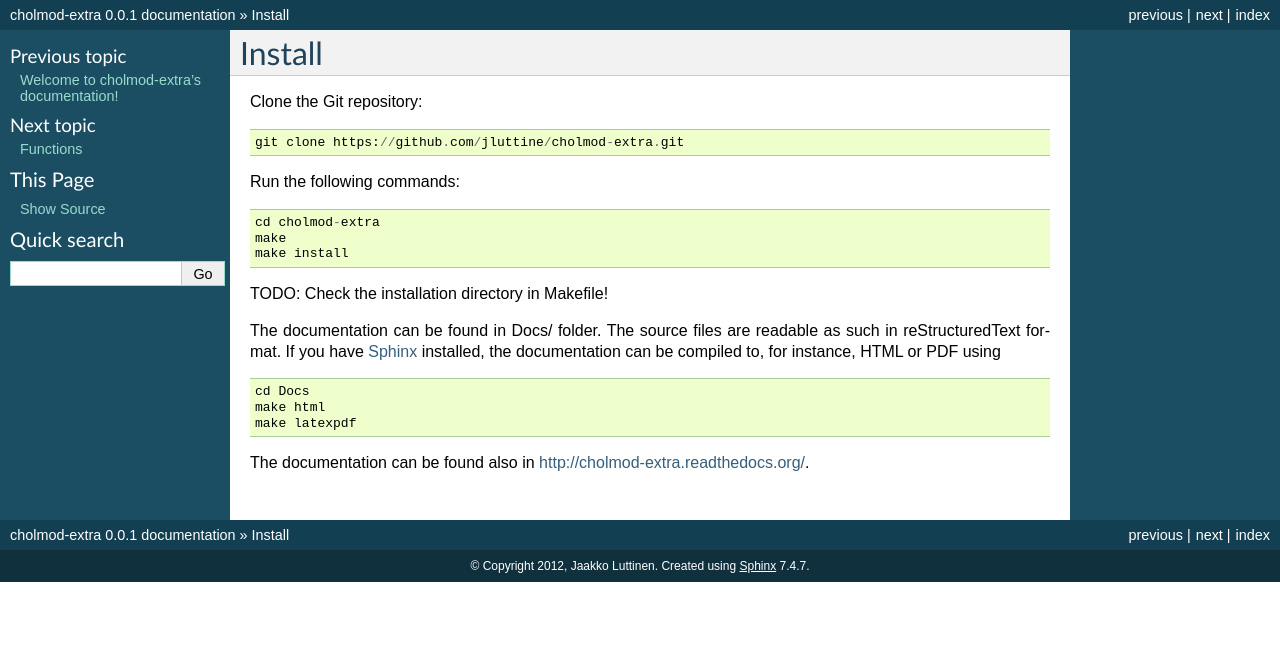
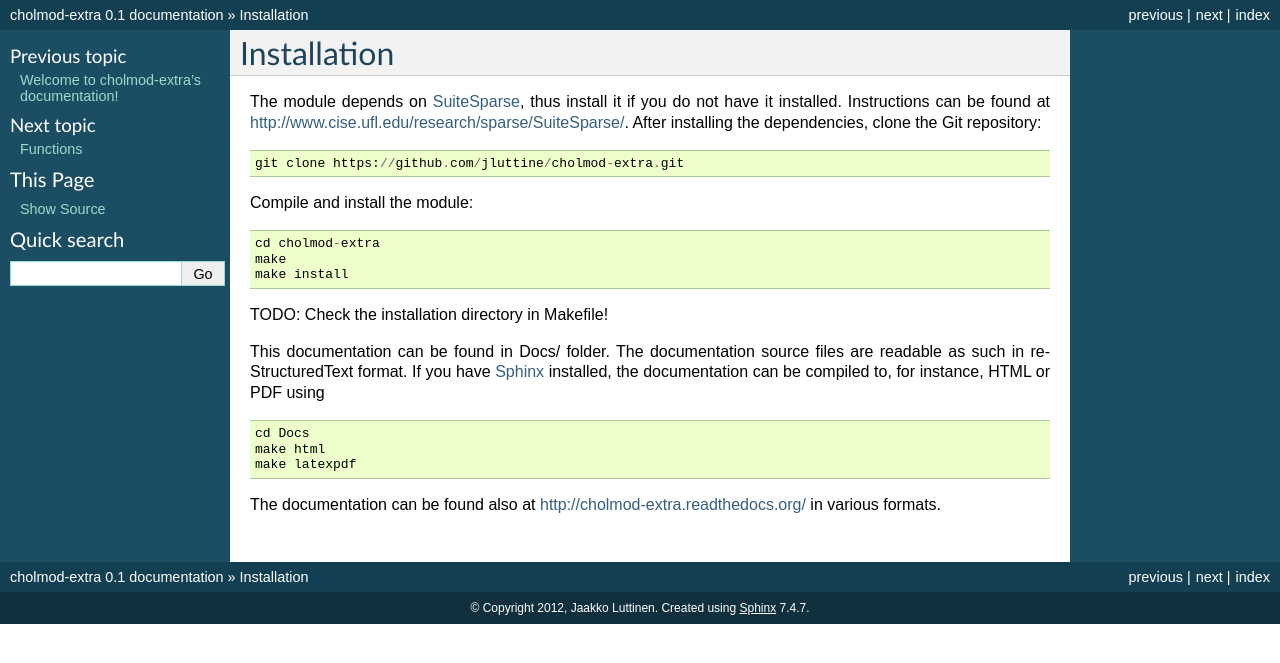
Before and after one commit to jluttine/cholmod-extra, a Sphinx documentation site: the page built from Docs/source/install.rst, in a window 1280 px wide. Shown: the top 663 px of the page. Built offline with Sphinx 7.4.7, drawn with Linux system fonts in a browser that asks for light colours; pages that are not in the unit, such as notebooks, are missing from menus.

Commit message:
Improved the documentation, for instance, added copyright and introduction.

```diff
--- a/Docs/source/conf.py
+++ b/Docs/source/conf.py
@@ -48,9 +48,9 @@ copyright = u'2012, Jaakko Luttinen'
 # built documents.
 #
 # The short X.Y version.
-version = '0.0.1'
+version = '0.1'
 # The full version, including alpha/beta/rc tags.
-release = '0.0.1'
+release = '0.1'
 
 # The language for content autogenerated by Sphinx. Refer to documentation
 # for a list of supported languages.
--- a/Docs/source/index.rst
+++ b/Docs/source/index.rst
@@ -9,6 +9,7 @@ Welcome to cholmod-extra's documentation!
 .. toctree::
    :maxdepth: 2
 
+   intro
    install
    functions
    license
--- a/Docs/source/install.rst
+++ b/Docs/source/install.rst
@@ -1,13 +1,17 @@
-Install
-=======
+Installation
+============
 
-Clone the Git repository:
+The module depends on `SuiteSparse
+<http://www.cise.ufl.edu/research/sparse/SuiteSparse/>`_, thus install
+it if you do not have it installed.  Instructions can be found at
+http://www.cise.ufl.edu/research/sparse/SuiteSparse/.  After
+installing the dependencies, clone the Git repository:
 
 ::
 
     git clone https://github.com/jluttine/cholmod-extra.git
 
-Run the following commands:
+Compile and install the module:
 
 ::
 
@@ -17,10 +21,10 @@ Run the following commands:
 
 TODO: Check the installation directory in Makefile!
 
-The documentation can be found in Docs/ folder.  The source files are
-readable as such in reStructuredText format.  If you have `Sphinx
-<http://sphinx.pocoo.org/>`_ installed, the documentation can be
-compiled to, for instance, HTML or PDF using
+This documentation can be found in Docs/ folder.  The documentation
+source files are readable as such in reStructuredText format.  If you
+have `Sphinx <http://sphinx.pocoo.org/>`_ installed, the documentation
+can be compiled to, for instance, HTML or PDF using
 
 ::
 
@@ -28,4 +32,5 @@ compiled to, for instance, HTML or PDF using
     make html
     make latexpdf
 
-The documentation can be found also in http://cholmod-extra.readthedocs.org/.
+The documentation can be found also at
+http://cholmod-extra.readthedocs.org/ in various formats.
--- a/Docs/source/license.rst
+++ b/Docs/source/license.rst
@@ -1,5 +1,5 @@
-License
-=======
+License and copyright
+=====================
 
 CHOLMOD Extra Module (cholmod-extra) is licensed under Version 3.0 of
 the GNU General Public License. See LICENSE file for a text of the
@@ -10,3 +10,5 @@ Attribution-ShareAlike 3.0 Unported License. To view a copy of this
 license, visit http://creativecommons.org/licenses/by-sa/3.0/ or send
 a letter to Creative Commons, 444 Castro Street, Suite 900, Mountain
 View, California, 94041, USA.
+
+For this documentation, copyright (C) 2012 Jaakko Luttinen.
```
Also changed, not shown: Docs/source/functions.rst (+16 -10 lines).
